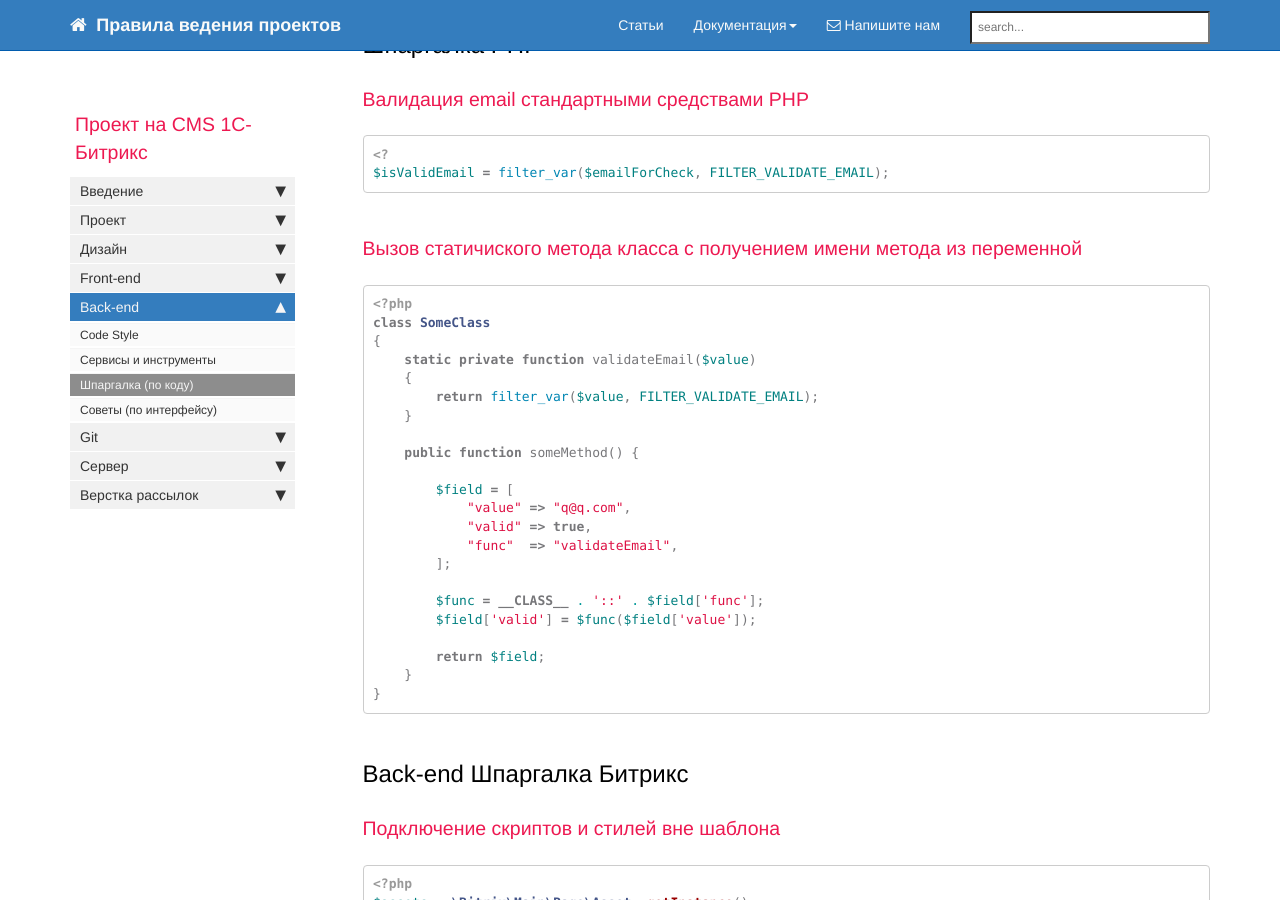
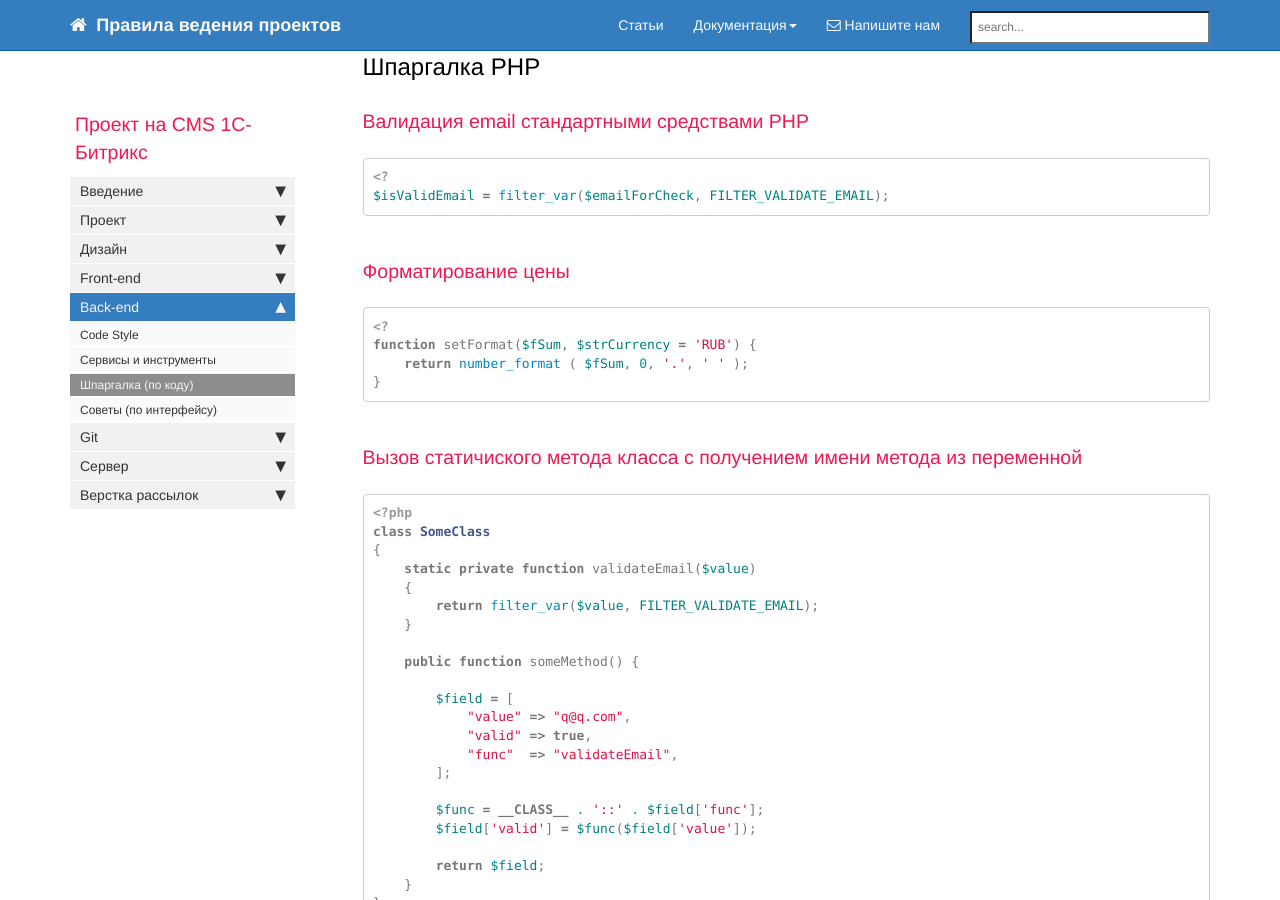
Before and after one commit to gdecider/gdecider.github.io, a Jekyll site: the page built from pages/bx/bx_back-shpora.md, in a window 1280 px wide and 900 px high, scrolled down 1171 px. Built offline with Jekyll 4.4.1, drawn with Linux system fonts in a browser that asks for light colours; nearby versions of some CDN libraries; comment, search, counter and statistics services are not loaded.

Commit message:
Update bx_back-shpora.md

````diff
--- a/pages/bx/bx_back-shpora.md
+++ b/pages/bx/bx_back-shpora.md
@@ -14,6 +14,15 @@ toc: true
 ```php
 <?
 $isValidEmail = filter_var($emailForCheck, FILTER_VALIDATE_EMAIL);
+```
+
+### Форматирование цены
+
+```php
+<?
+function setFormat($fSum, $strCurrency = 'RUB') {
+    return number_format ( $fSum, 0, '.', ' ' );
+}
 ```
 
 ### Вызов статичиского метода класса с получением имени метода из переменной
````
